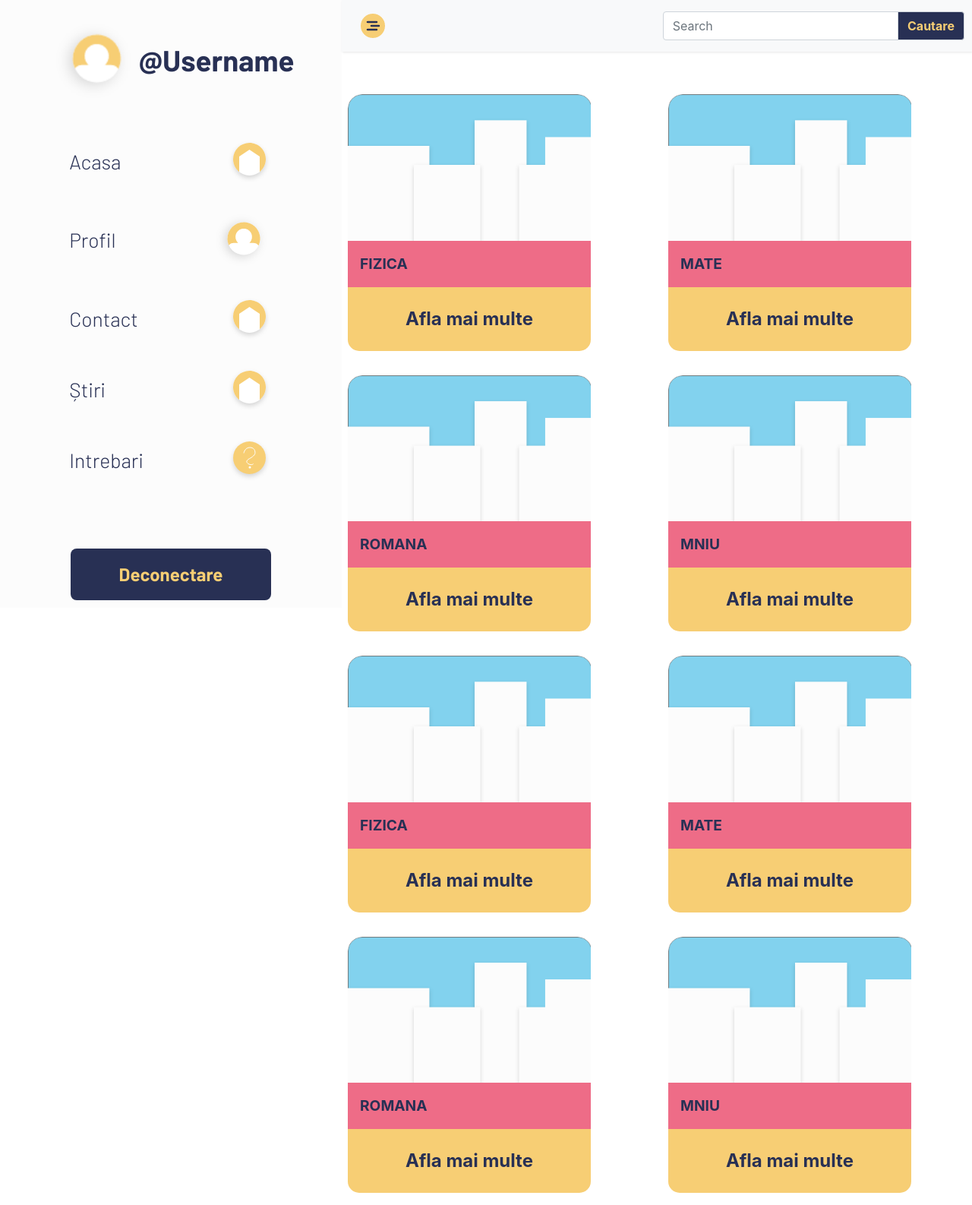
After one commit to dumitriucristian/Stoodle, a PHP site: page /InfoEducatie2020/pages/homePage.php in a window 1280 px wide. The commit adds this page. Shown: the whole page at 76% size. Run offline with PHP 8.4, Linux system fonts and the light colour scheme; some libraries are stand-ins or nearby versions.

Commit message:
Creare homePage.php si foldere JS, CSS, IMG | Update #1

```diff
--- /dev/null
+++ b/pages/CSS/homePage.css
@@ -0,0 +1,49 @@
+@import url('./variabiles.css');
+body {
+    overflow-x: hidden;
+}
+
+#showcase {
+    margin: 0 .5rem;
+}
+
+.card {
+    max-width: 20em;
+    border: 0;
+    margin: 1rem 0;
+    background-color: var(--red);
+    border-radius: 50px;
+    font-weight: 700!important;
+    color: var(--black);
+}
+
+.card button:first-of-type {
+    background-color: var(--red);
+    font-size: 1.2rem;
+    text-align: left;
+    padding: 1rem;
+}
+
+.card button {
+    background-color: var(--yellow);
+    border: 0;
+    font-weight: 700!important;
+    color: var(--black);
+    font-size: 1.5rem;
+    padding: 1em 0;
+    border-bottom-left-radius: 15px;
+    border-bottom-right-radius: 15px;
+}
+
+#displayCard {
+    position: absolute;
+    top: 0;
+    left: 0;
+    background: white;
+    width: 100%;
+    height: 100%;
+}
+
+.hidden {
+    display: none;
+}
--- /dev/null
+++ b/pages/CSS/navbar.css
@@ -0,0 +1,232 @@
+@import url('https://fonts.googleapis.com/css2?family=Barlow:ital,wght@0,300;0,700;1,400&display=swap');
+@import url('./variabiles.css');
+#sidebar {
+    font-family: 'Barlow', sans-serif;
+}
+
+#sidebar a,
+#sidebar a:hover,
+#sidebar a:focus {
+    color: inherit;
+    text-decoration: none;
+    transition: all 0.3s;
+}
+
+.navbar {
+    padding: 15px 10px;
+    background: #fff;
+    border: none;
+    border-radius: 0;
+    margin-bottom: 40px;
+    box-shadow: 1px 1px 3px rgba(0, 0, 0, 0.1);
+}
+
+.navbar-btn {
+    box-shadow: none;
+    outline: none !important;
+    border: none;
+}
+
+.line {
+    width: 100%;
+    height: 1px;
+    border-bottom: 1px dashed #ddd;
+    margin: 40px 0;
+}
+
+
+/* ---------------------------------------------------
+    SIDEBAR STYLE
+----------------------------------------------------- */
+
+.wrapper {
+    display: flex;
+    width: 100%;
+}
+
+#sidebar {
+    width: 450px;
+    position: fixed;
+    top: 0;
+    left: 0;
+    height: 100vh;
+    z-index: -1;
+    background: var(--white);
+    color: var(--black);
+    font-weight: 300;
+    font-size: 1.5em;
+    transition: all 0.3s;
+    display: flex;
+    align-items: center;
+    flex-direction: column;
+    justify-content: space-between;
+}
+
+#sidebar.active {
+    margin-left: -450px;
+}
+
+#sidebar .sidebar-header {
+    padding: 20px;
+    background: var(--white);
+    display: flex;
+    align-items: center;
+    justify-content: center;
+}
+
+#sidebar .sidebar-header p {
+    margin: 0;
+    font-weight: 700;
+    font-size: 1.6em;
+}
+
+#sidebar ul {
+    padding: 0 1rem;
+    width: 90%;
+}
+
+#sidebar ul li {
+    margin: .5em 0;
+}
+
+#sidebar ul li a {
+    display: flex!important;
+    justify-content: space-between!important;
+    align-items: center;
+    padding: 10px 2em;
+    font-size: 1.1em;
+    display: block;
+}
+
+#sidebar ul li a:hover {
+    color: var(--black);
+    border-radius: 8px;
+    background: var(--yellow);
+    font-weight: 700;
+}
+
+#sidebar ul li a.active,
+a[aria-expanded="true"] {
+    color: #fff;
+    background: #1B2631;
+}
+
+a[data-toggle="collapse"] {
+    position: relative;
+}
+
+#decconect {
+    background-color: var(--black);
+    color: var(--yellow)!important;
+    font-weight: 700;
+    border-radius: 8px;
+    padding: 1rem 4rem;
+    margin: 2em;
+}
+
+#decconect:hover {
+    background-color: var(--yellow);
+    color: var(--black)!important;
+}
+
+
+/* ---------------------------------------------------
+    CONTENT STYLE
+----------------------------------------------------- */
+
+#content {
+    width: calc(100% - 450px);
+    min-height: 100vh;
+    transition: all 0.3s;
+    position: absolute;
+    top: 0;
+    right: 0;
+}
+
+#content.active {
+    width: 100%;
+}
+
+#content img#open {
+    display: none;
+}
+
+#content img#close {
+    display: block;
+}
+
+#content img#open {
+    display: none;
+}
+
+#content img#close {
+    display: block;
+}
+
+#basic-text1 {
+    background-color: var(--black);
+    color: var(--yellow);
+    font-weight: 700;
+}
+
+
+/* ---------------------------------------------------
+    MEDIAQUERIES
+----------------------------------------------------- */
+
+@media (max-width: 784px) {
+    .form-control:focus {
+        width: 38vw;
+        transition: .3s ease;
+    }
+}
+
+@media (max-width: 942px) {
+    .form-control:focus {
+        width: 40vw;
+        transition: .3s ease-in;
+    }
+}
+
+@media (min-width: 1024px) {
+    .form-control:focus {
+        width: 50vw;
+        transition: 1s ease-in-out;
+    }
+}
+
+@media (max-width: 768px) {
+    #sidebar {
+        margin-left: -250px;
+    }
+    #sidebar.active {
+        margin-left: 0;
+    }
+    #content {
+        width: 100%;
+    }
+    #content.active {
+        width: calc(100% - 250px);
+    }
+    #sidebarCollapse span {
+        display: none;
+    }
+    .form-control:focus {
+        width: 60vw;
+        transition: .3s ease;
+    }
+}
+
+@media (min-width: 414px) {
+    .form-control:focus {
+        width: 50vw;
+        transition: .3s ease-in;
+    }
+}
+
+@media (max-width: 414px) {
+    .form-control {
+        width: 36vw;
+        transition: .3s ease-in;
+    }
+}
--- /dev/null
+++ b/pages/CSS/variabiles.css
@@ -0,0 +1,7 @@
+:root {
+    --blue: #82D2EE;
+    --red: #EE6C87;
+    --yellow: #F7CE74;
+    --black: #283054;
+    --white: #FCFCFC;
+}
--- /dev/null
+++ b/pages/JS/navbar.js
@@ -0,0 +1,6 @@
+$(document).ready(function() {
+    $('#sidebarCollapse').on('click', () => {
+        $('#content').toggleClass('active');
+        $('#sidebar').toggleClass('active');
+    })
+});
--- /dev/null
+++ b/pages/homePage.php
@@ -0,0 +1,110 @@
+<?php
+    session_start();
+?>
+<!doctype html>
+<html lang="en">
+  <head>
+    <meta charset="utf-8">
+    <meta name="viewport" content="width=device-width, initial-scale=1, shrink-to-fit=no">
+    <link rel="stylesheet" href="https://stackpath.bootstrapcdn.com/bootstrap/4.4.1/css/bootstrap.min.css" integrity="sha384-Vkoo8x4CGsO3+Hhxv8T/Q5PaXtkKtu6ug5TOeNV6gBiFeWPGFN9MuhOf23Q9Ifjh" crossorigin="anonymous">
+    <link rel="stylesheet" href="./CSS/navbar.css">
+    <link rel="stylesheet" href="./CSS/homePage.css">
+    <script src="https://kit.fontawesome.com/0dfb644902.js" crossorigin="anonymous"></script>
+    <title>Stoodle</title>
+  </head>
+  <body>
+    <!-- SIDE NAVBAR -->
+    <nav id="sidebar">
+
+        <!-- HEADER -->
+        <div class="sidebar-header">
+            <img src="./Images/Icons/profile.png" alt="Profil Picture" style="width: 5em;">
+            <p>@Username</p>
+        </div>
+
+        <!-- BODY -->
+        <ul class="list-unstyled components">
+            <li class="">
+                <a href="http://localhost/InfoEducatie2020/Stoodle/pages/homePage.php">Acasa <img src="./Images/Icons/home.png" alt="icon"></a>
+            </li>
+            <li>
+                <a href="http://localhost/InfoEducatie2020/Stoodle/pages/profile.php">Profil <img src="./Images/Icons/profile.png" alt="icon"></a>
+            </li>
+            <li>
+                <a href="http://localhost/InfoEducatie2020/Stoodle/pages/contact.php">Contact <img src="./Images/Icons/home.png" alt="icon"></a>
+            </li>
+            <li>
+                <a href="http://localhost/InfoEducatie2020/Stoodle/pages/news.php">Știri <img src="./Images/Icons/home.png" alt="icon"></a>
+            </li>
+            <li>
+                <a href="http://localhost/InfoEducatie2020/Stoodle/pages/faq.php">Intrebari <img src="./Images/Icons/question.png" alt="icon"></a>
+            </li>
+        </ul>
+        <a href="http://localhost/InfoEducatie2020/Stoodle/pages/folderlogin/deconectphp.php" id="decconect"> Deconectare</a>
+    </nav>
+    <!-- Page Content -->
+    <div id="content">
+
+        <nav class="navbar navbar-expand-lg navbar-light bg-light">
+            <div class="container-fluid">
+                <div id="sidebarCollapse" style="cursor: pointer;">
+                    <!-- ID-URILE SUNT INVERSATE -->
+                    <img src="./Images/Icons/open.png" id="close" alt="closingIcon">
+                    <img src="./Images/Icons/close.png" id="open" alt="openingIcon">
+                </div>
+            </div>
+            <div class="input-group md-form form-sm form-2 pl-0">
+                <input class="form-control my-0 py-1 red-border" type="text" placeholder="Search" aria-label="Search">
+                <div class="input-group-append">
+                    <span class="input-group-text red lighten-3" id="basic-text1">
+                        Cautare
+                    </span>
+                </div>
+            </div>
+        </nav>
+
+        <!-- CARD SHOWCASE -->
+        <div id="showcase">
+            <div class="row">
+                <?php
+                    $array = array("FIZICA", "MATE", "ROMANA", "MNIU", "FIZICA", "MATE", "ROMANA", "MNIU");
+                    foreach ($array as $card) { ?>
+                    <div class="col">
+                        <div class="card">
+                            <img src="./Images/Cartoons/cardBackground.png" alt="Background">
+                            <button class="nume">
+                            <?php
+                                echo $card
+                            ?>
+                            </button>
+                            <button onclick="getCard('<?php
+                                    echo $card;
+                                ?>')">
+                                Afla mai multe
+                            </button>
+                        </div>
+                    </div>
+                    <?php } ?>
+
+            </div>
+        </div>
+    </div>
+    <div id="displayCard" class="hidden"></div>
+    <script src="https://code.jquery.com/jquery-3.3.1.slim.min.js" integrity="sha384-q8i/X+965DzO0rT7abK41JStQIAqVgRVzpbzo5smXKp4YfRvH+8abtTE1Pi6jizo" crossorigin="anonymous"></script>
+    <script src="./JS/navbar.js"></script>
+    <script>
+        function getCard(cardValue) {
+            console.log(cardValue);
+            $('#displayCard')
+                .empty()
+                .removeClass("hidden")
+                .append("<span><img src='./Images/Icons/close.png' alt='close' onclick='hideCard()'></span>")
+                .append("<p>"+cardValue+"</p>");
+        }
+        function hideCard() {
+            $('#displayCard')
+                .addClass("hidden")
+        }
+    </script>
+    </body>
+</html>
```
Also changed, not shown: index.php (+89 -75 lines), linkuriProiect.md (added, +4 -0 lines), pages/CSS/main.css (renamed from pages/main.css), pages/Images/Cartoons/Group 81.png (added), pages/Images/Cartoons/cardBackground.png (added), pages/Images/Icons/close.png (added), pages/Images/Icons/home.png (added), pages/Images/Icons/open.png (added), pages/Images/Icons/profile.png (added), pages/Images/Icons/question.png (added), pages/Images/Icons/search.png (added), pages/Images/background.jpg (renamed from pages/img/background.jpg).
